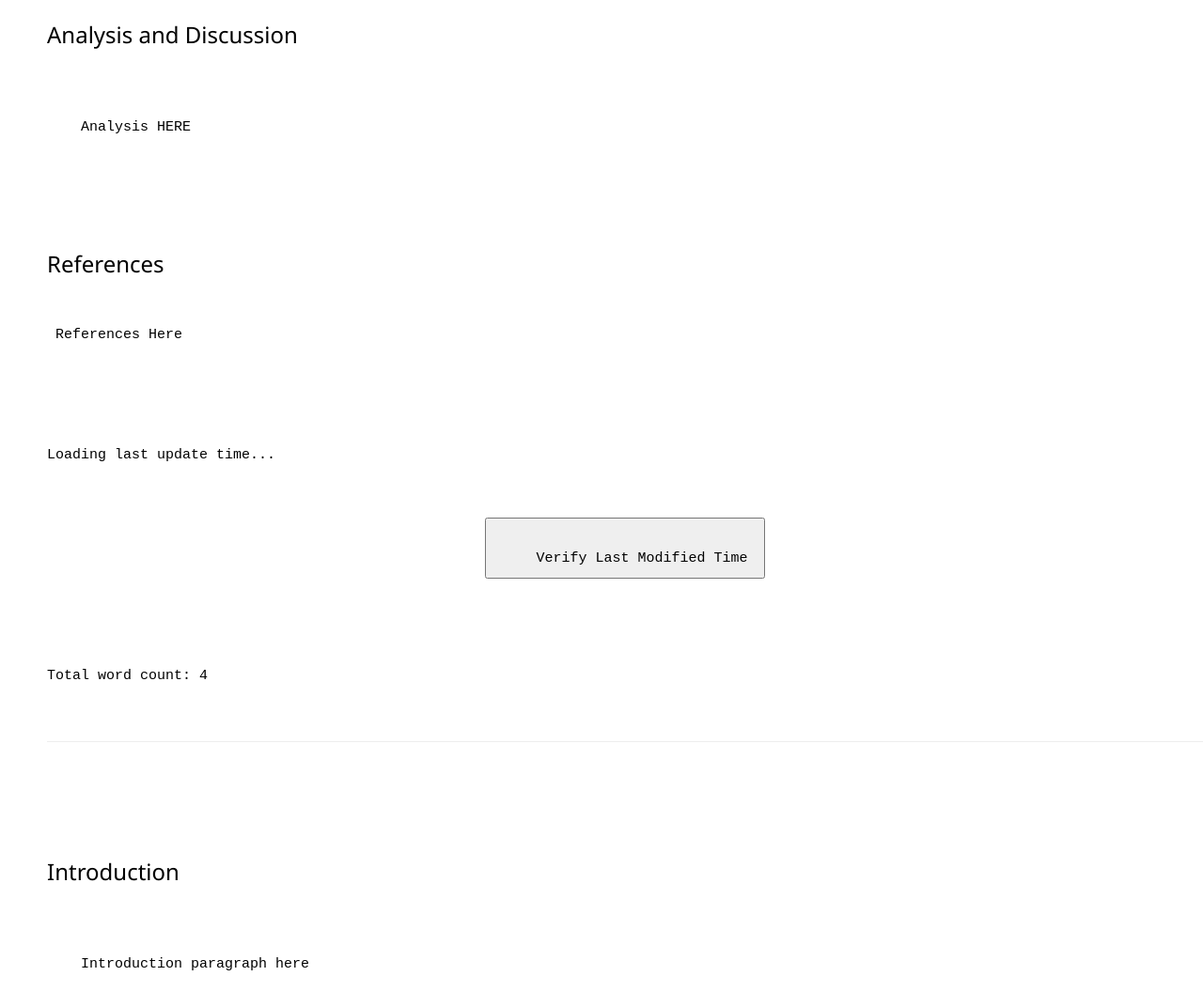
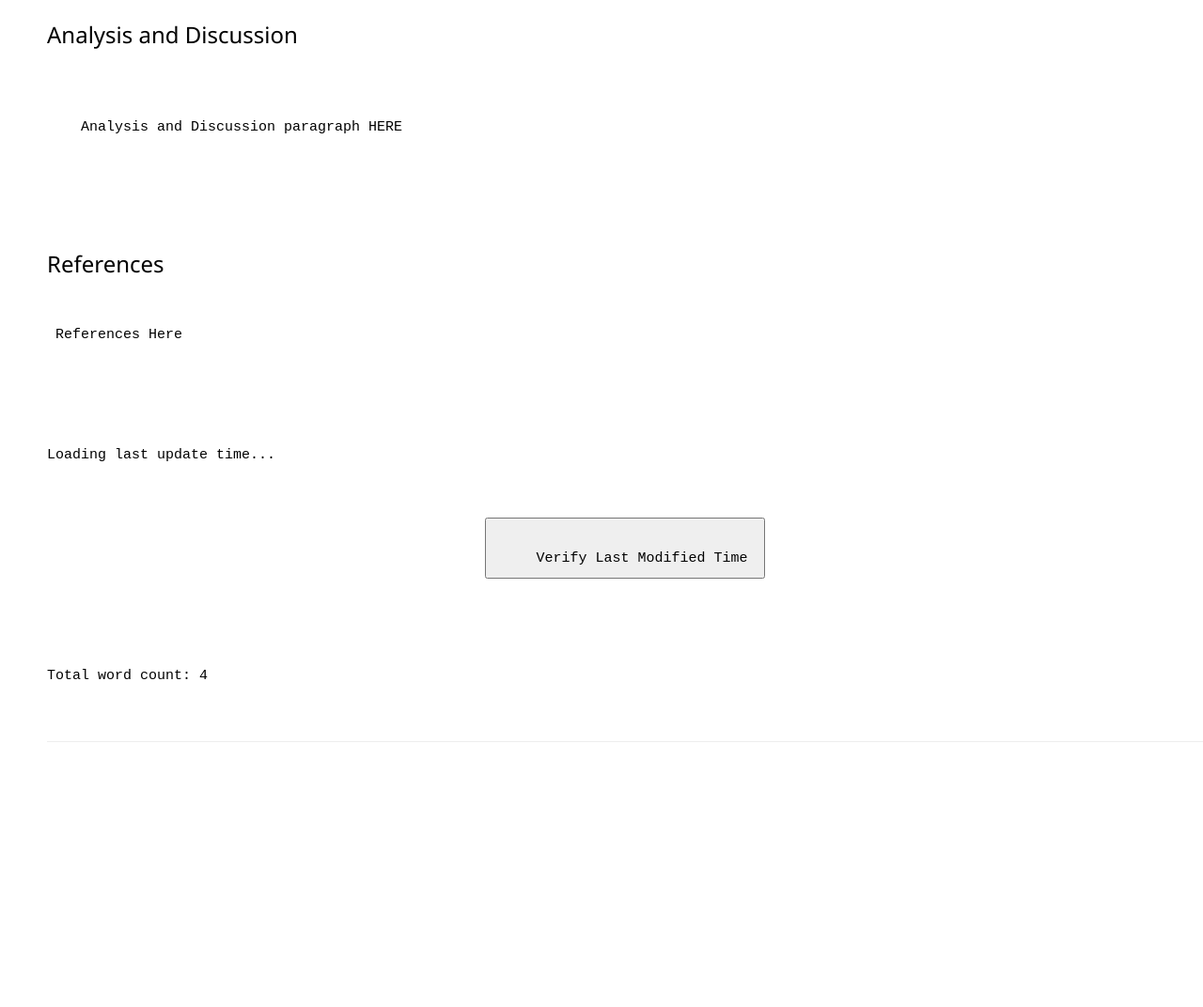
Before and after one commit to FEPSFY6871142/FY6871142, a plain HTML site: page index.html in a window 1280 px wide. Shown: the part 1200-2272 px from the top of the page at 94% size. After the commit the page ends 2137 px from the top, so only its background shows below. Drawn offline with nearby package versions, Linux system fonts and the light colour scheme.

Commit message:
Update index.html

```diff
--- a/index.html
+++ b/index.html
@@ -88,7 +88,7 @@
 
    <h3 id="Analysis and Discussion">Analysis and Discussion</h3>
    <pre id="Analysis and Discussion">
-    Analysis HERE
+    Analysis and Discussion paragraph HERE
    </pre>
 
    <h3 id="References">References</h3>
@@ -170,9 +170,5 @@
   window.onload = displayTotalWordCount;
 </script>
 
-   <h3 id="Introduction">Introduction</h3>
-   <pre id="Introduction">
-    Introduction paragraph here
-   </pre>
 
   </html>
```
